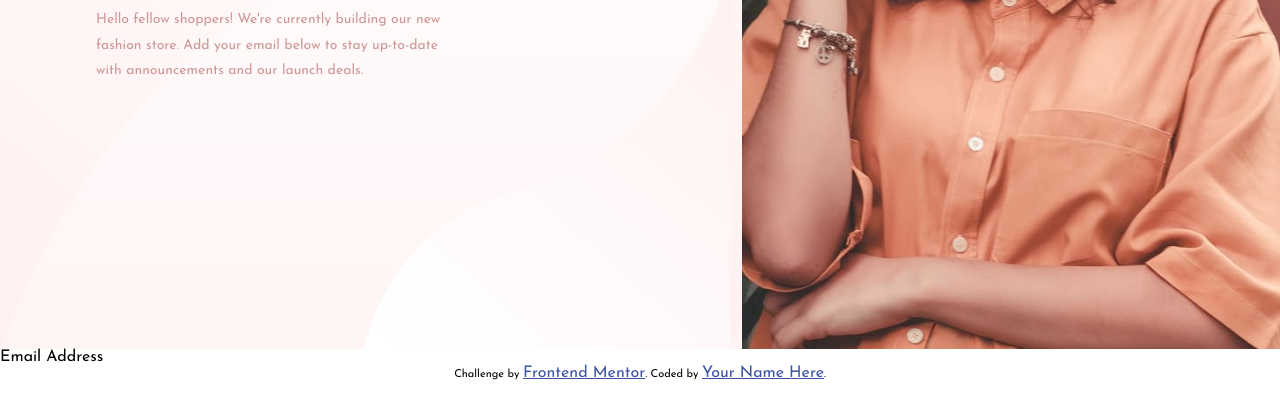
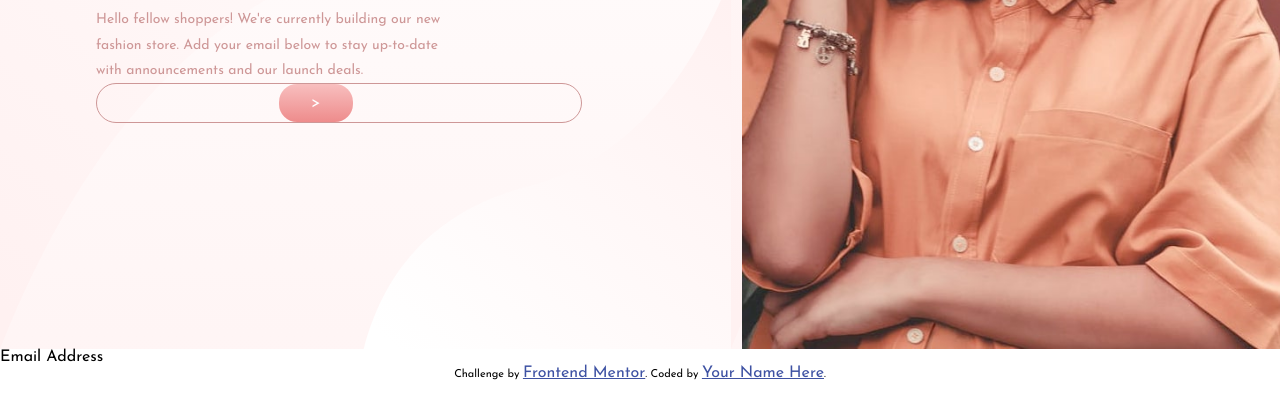
Before and after one commit to sam3ds/base-apparel-coming-soon-master, a plain HTML site: page index.html in a window 1280 px wide. Shown: the part 356-774 px from the top of the page. Drawn offline with Linux system fonts and the light colour scheme.

Commit message:
working on email form

```diff
--- a/css/styles.css
+++ b/css/styles.css
@@ -57,6 +57,31 @@
     color: hsl(0, 36%, 70%);
 }
 
+.container .card-text .email {
+    border-style: solid;
+    border-color: hsl(0, 36%, 70%);
+    border-width: 1px;
+    border-radius: 25px;
+}
+
+.container .card-text .email input {
+    background-color: rgba(0, 0, 0, 0);
+    border-style: none;
+
+}
+
+.container .card-text .email input:focus {
+    outline: none;
+}
+
+.container .card-text .email button {
+    background: linear-gradient(hsl(0, 80%, 86%), hsl(0, 74%, 74%));
+    color: #fff;
+    border-style: none;
+    padding: .7rem 2rem;
+    border-radius: 18px;
+}
+
 
 
 
--- a/index.html
+++ b/index.html
@@ -28,6 +28,10 @@
         Hello fellow shoppers! We're currently building our new fashion store.
         Add your email below to stay up-to-date with announcements and our launch deals.
       </p>
+      <div class="email">
+        <input type="text">
+        <button>></button>
+      </div>
     </div>
   </div>
 
```
